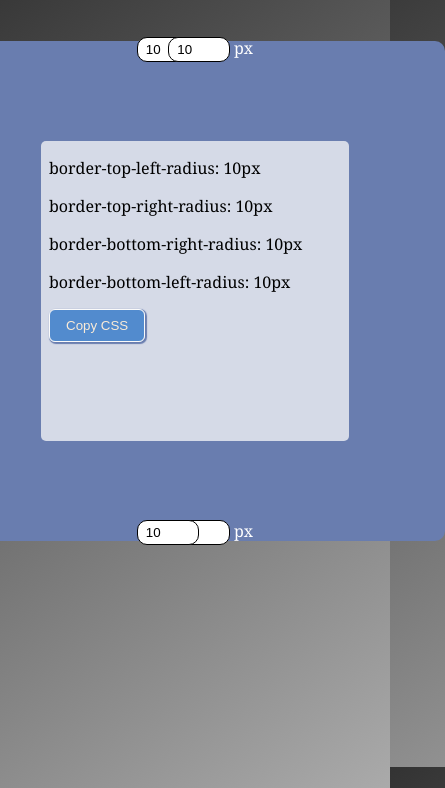
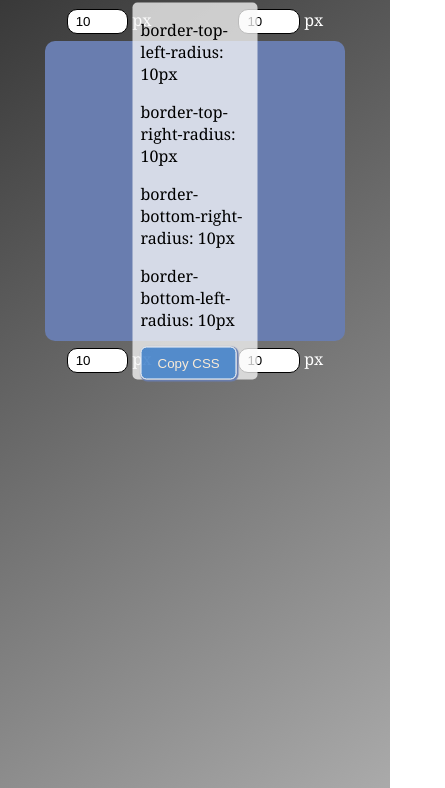
Before and after one commit to DruSerkes/border-radius-previewer, a plain HTML site: page index.html in a window 390 px wide. Shown: the part 77-865 px from the top of the page, 445 px wide, since content can reach past the window. Drawn offline with Linux system fonts and the light colour scheme.

Commit message:
make it mobile friendly

```diff
--- a/script.js
+++ b/script.js
@@ -43,4 +43,4 @@ bottomRight.addEventListener('keyup', handleChangeValue);
 bottomLeft.addEventListener('change', handleChangeValue);
 bottomLeft.addEventListener('keyup', handleChangeValue);
 
-copyCssButton.addEventListener('click', handleCopyCss);
+copyCssButton.addEventListener('pointerup', handleCopyCss);
--- a/style.css
+++ b/style.css
@@ -5,7 +5,7 @@ body {
   background-position: left;
   color: #fff;
   height: 100%;
-  width: 100vw;
+  width: 100%;
 }
 
 body {
@@ -31,8 +31,10 @@ input {
 
 .rectangle {
   background-color: rgba(105, 125, 175, 1);
-  width: 500px;
-  height: 500px;
+  min-width: 300px;
+  width: 40%;
+  min-height: 300px;
+  height: 80%;
   margin: 2rem;
   border-radius: 10px;
 }
@@ -76,14 +78,14 @@ input {
   border-radius: 5px;
   color: black;
   font-size: 1rem;
-  height: 300px;
+  min-height: 200px;
   left: 50%;
   padding-left: 8px;
   position: absolute;
   text-align: left;
   top: 50%;
   translate: -50% -50%;
-  width: 300px;
+  width: 30%;
 }
 
 button {
@@ -105,3 +107,25 @@ button:hover {
 button:active {
   box-shadow: 0px 0px 2px 1px rgba(50, 120, 250, 0.25);
 }
+
+@media screen and (max-width: 600px) {
+  .top-left-input-container {
+    top: 0%;
+    left: 0%;
+  }
+
+  .top-right-input-container {
+    top: 0%;
+    right: 0%;
+  }
+
+  .bottom-right-input-container {
+    bottom: 0%;
+    right: 0%;
+  }
+
+  .bottom-left-input-container {
+    bottom: 0%;
+    left: 0%;
+  }
+}
```
